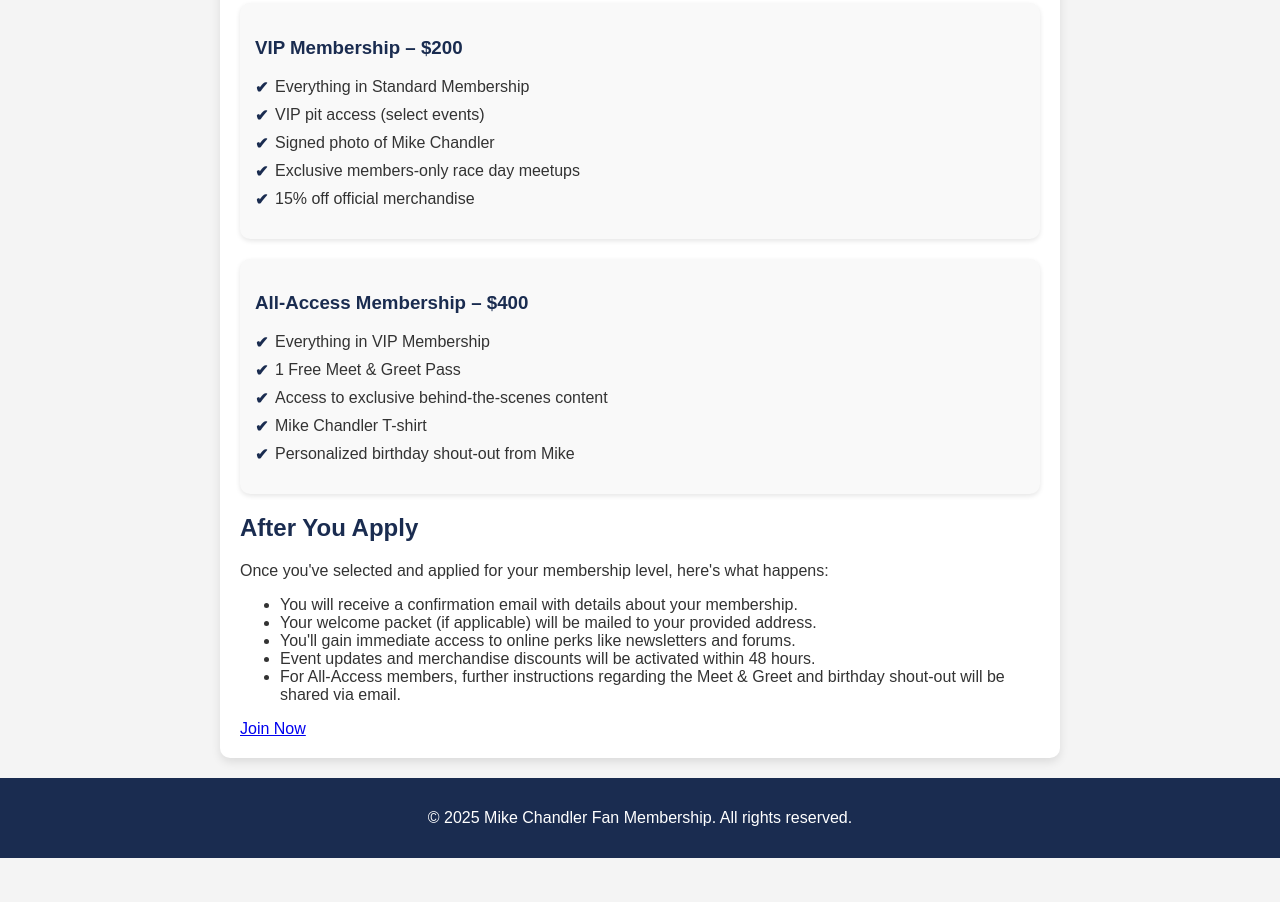
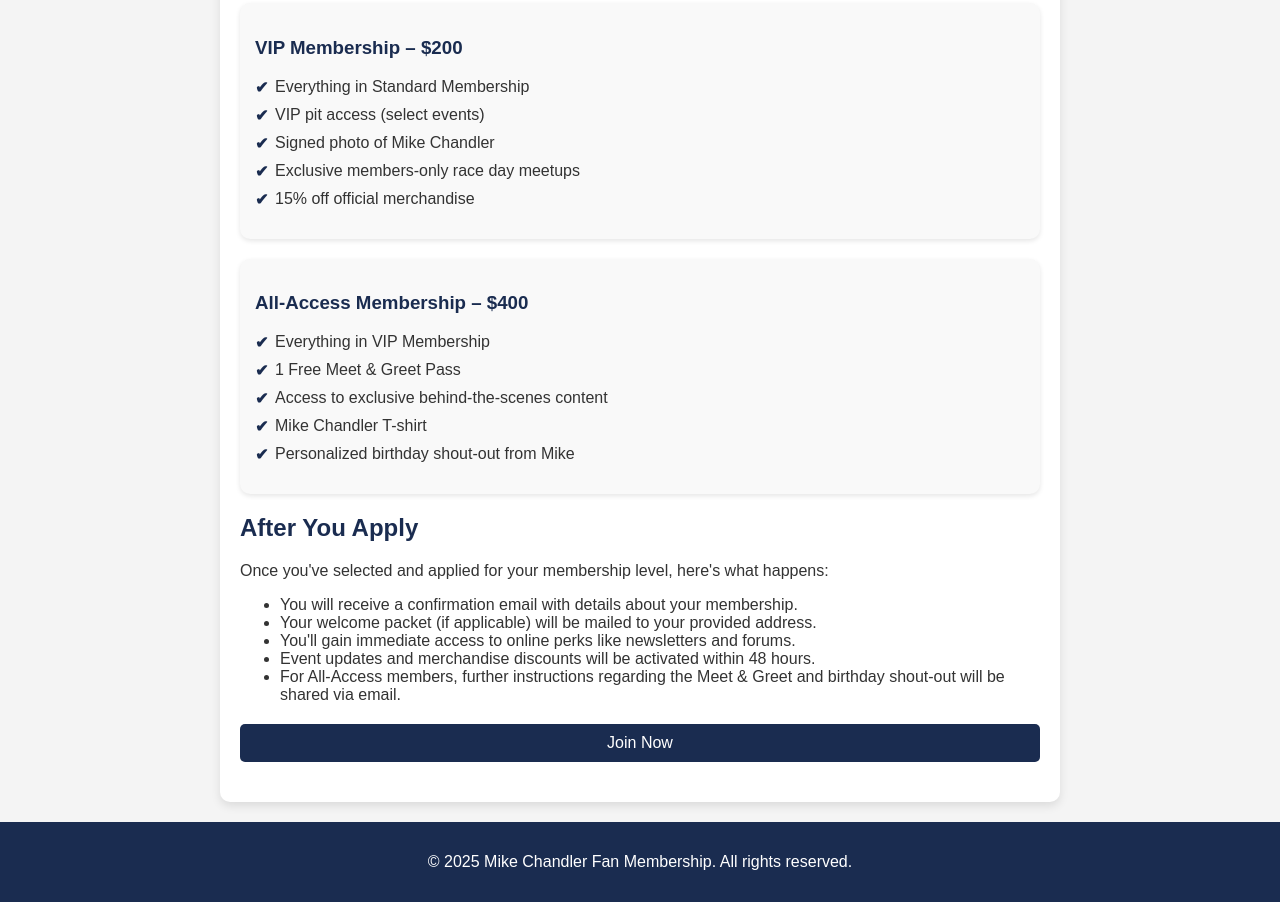
Before and after one commit to Iamkodak/membershipPage, a plain HTML site: page what-to-expect.html in a window 1280 px wide. Shown: the part 450-1352 px from the top of the page. Before the commit the page ends 1308 px from the top, so only its background shows below. Drawn offline with Linux system fonts and the light colour scheme.

Commit message:
fix:corrected a typo error

```diff
--- a/what-to-expect.html
+++ b/what-to-expect.html
@@ -57,7 +57,7 @@
                 <li>For All-Access members, further instructions regarding the Meet & Greet and birthday shout-out will be shared via email.</li>
             </ul>
         </section>
-        <a href="/form.html" class="butgton">Join Now</a>
+        <a href="/form.html" class="button">Join Now</a>
     </main>
     <footer>
         <p>&copy; 2025 Mike Chandler Fan Membership. All rights reserved.</p>
```
